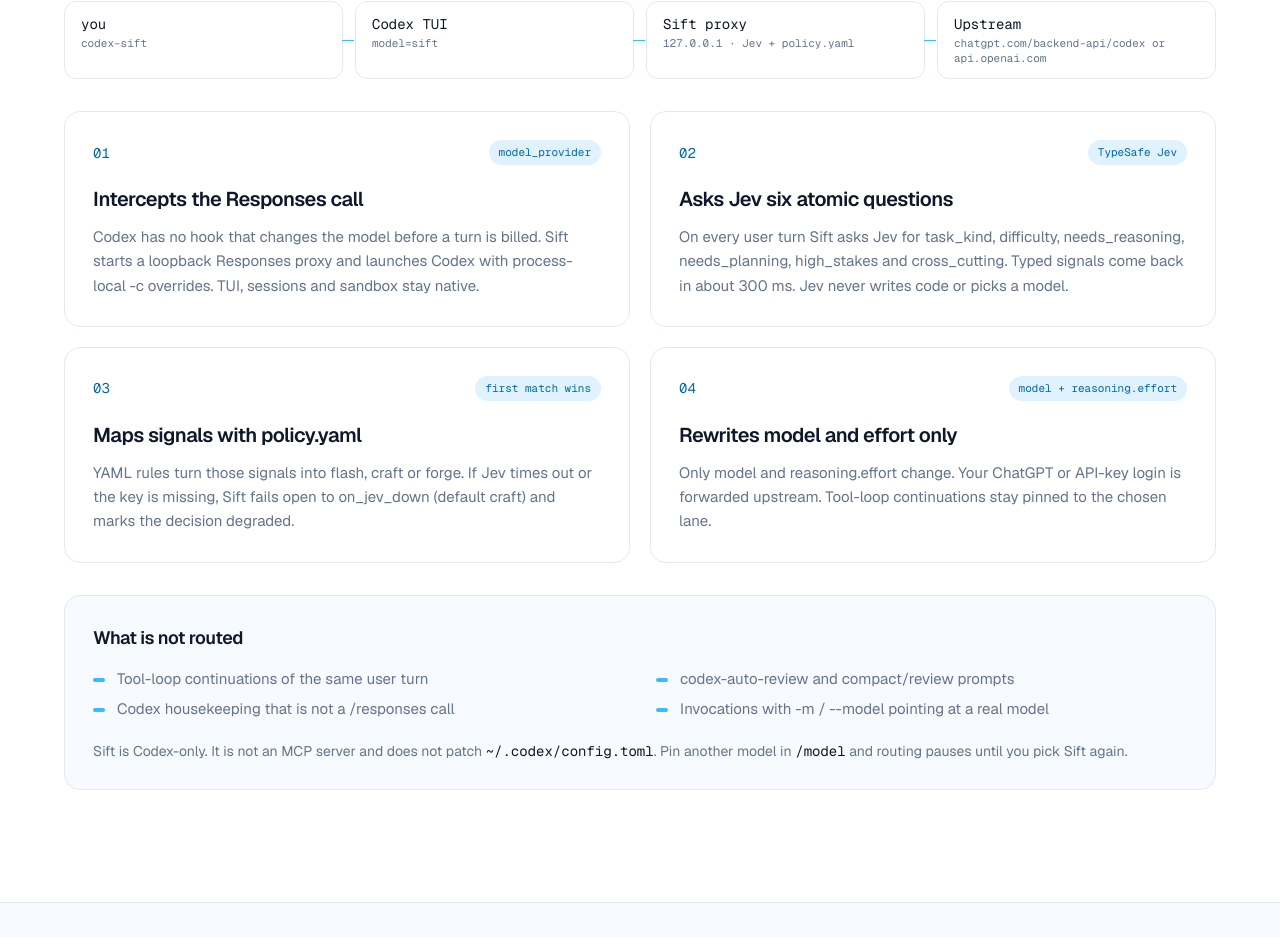
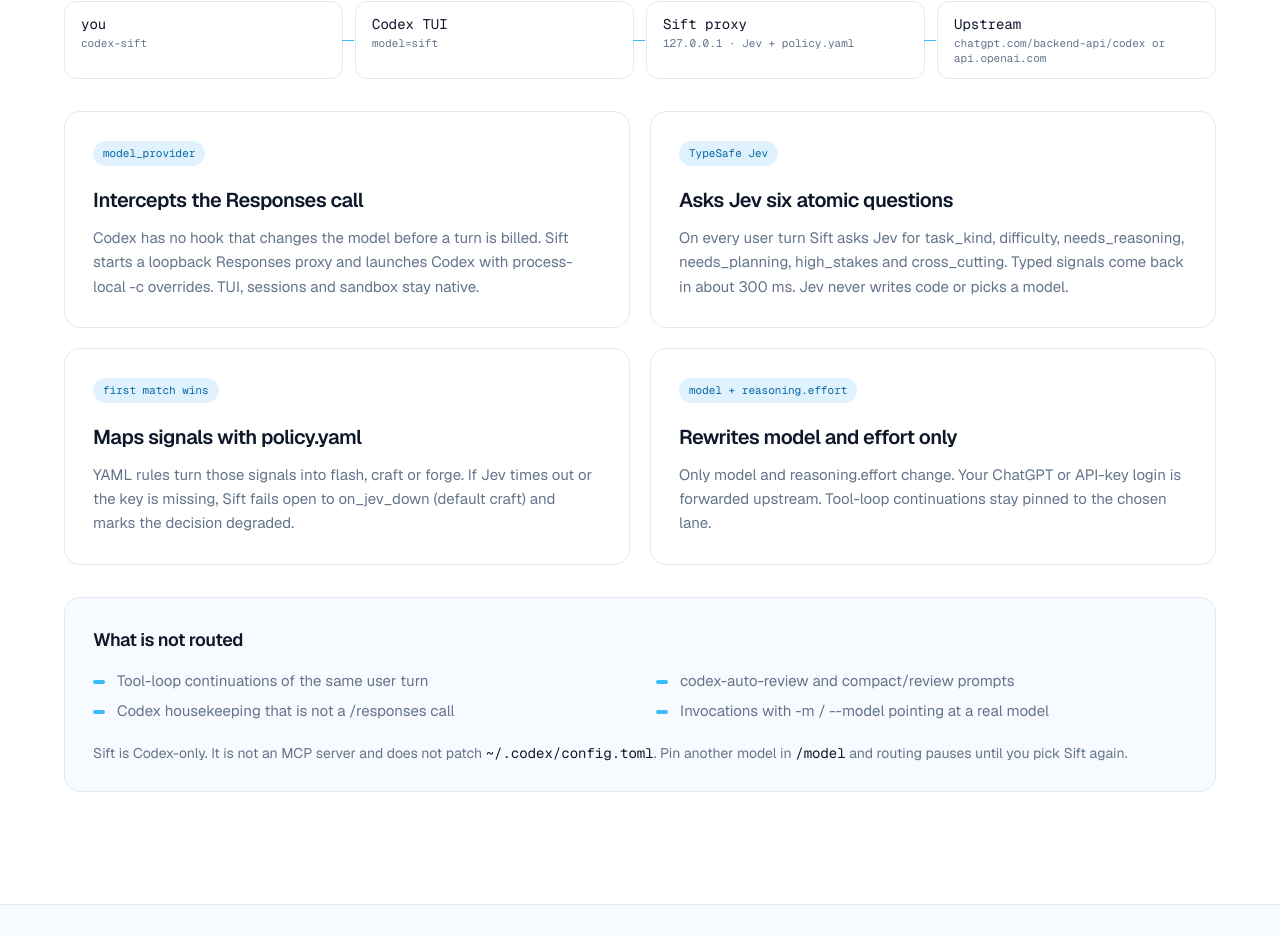
Before and after one commit to romanmeclazcke/codex-sift, a Next.js app in the folder website/: page / in a window 1280 px wide. Shown: the part 8334-9271 px from the top of the page. Built offline with nearby package versions, Linux system fonts and the light colour scheme; no server answers.

Commit message:
Remove decorative numbering from the website steps

```diff
--- a/website/components/HowItWorks.tsx
+++ b/website/components/HowItWorks.tsx
@@ -29,11 +29,8 @@ export function HowItWorks() {
 
         <div className="mt-8 grid gap-5 sm:grid-cols-2">
           {STEPS.map((s) => (
-            <TiltCard key={s.n} className="p-7">
-              <div className="flex items-center justify-between">
-                <span className="font-mono text-sm text-accent-ink">{s.n}</span>
-                <span className="rounded-full bg-tint px-2.5 py-1 font-mono text-[11px] text-accent-ink">{s.tag}</span>
-              </div>
+            <TiltCard key={s.title} className="p-7">
+              <span className="inline-block rounded-full bg-tint px-2.5 py-1 font-mono text-[11px] text-accent-ink">{s.tag}</span>
               <h3 className="mt-5 text-xl font-semibold tracking-tight">{s.title}</h3>
               <p className="mt-3 text-[15px] leading-relaxed text-muted">{s.body}</p>
             </TiltCard>
--- a/website/lib/content.ts
+++ b/website/lib/content.ts
@@ -203,25 +203,21 @@ export const E2E_SUMMARY = {
 
 export const STEPS = [
   {
-    n: "01",
     title: "Intercepts the Responses call",
     tag: "model_provider",
     body: "Codex has no hook that changes the model before a turn is billed. Sift starts a loopback Responses proxy and launches Codex with process-local -c overrides. TUI, sessions and sandbox stay native.",
   },
   {
-    n: "02",
     title: "Asks Jev six atomic questions",
     tag: "TypeSafe Jev",
     body: "On every user turn Sift asks Jev for task_kind, difficulty, needs_reasoning, needs_planning, high_stakes and cross_cutting. Typed signals come back in about 300 ms. Jev never writes code or picks a model.",
   },
   {
-    n: "03",
     title: "Maps signals with policy.yaml",
     tag: "first match wins",
     body: "YAML rules turn those signals into flash, craft or forge. If Jev times out or the key is missing, Sift fails open to on_jev_down (default craft) and marks the decision degraded.",
   },
   {
-    n: "04",
     title: "Rewrites model and effort only",
     tag: "model + reasoning.effort",
     body: "Only model and reasoning.effort change. Your ChatGPT or API-key login is forwarded upstream. Tool-loop continuations stay pinned to the chosen lane.",
```
